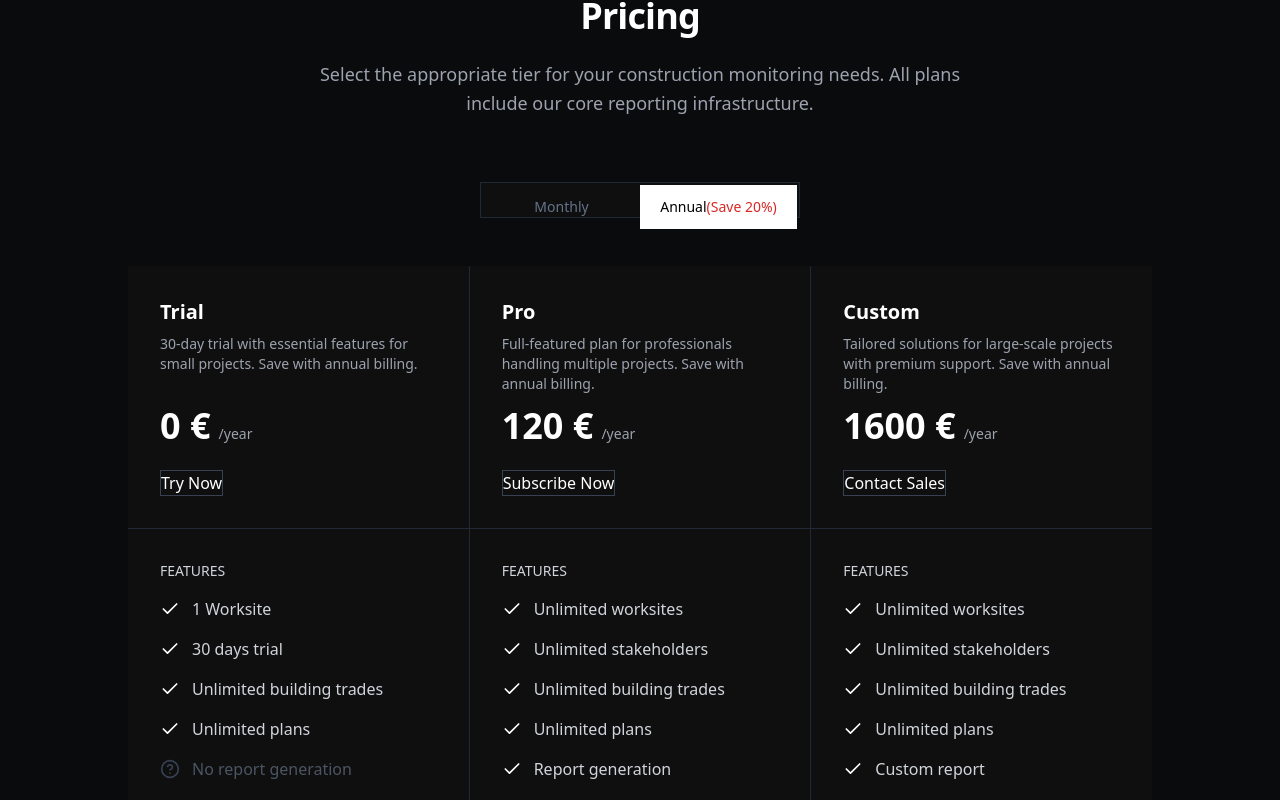
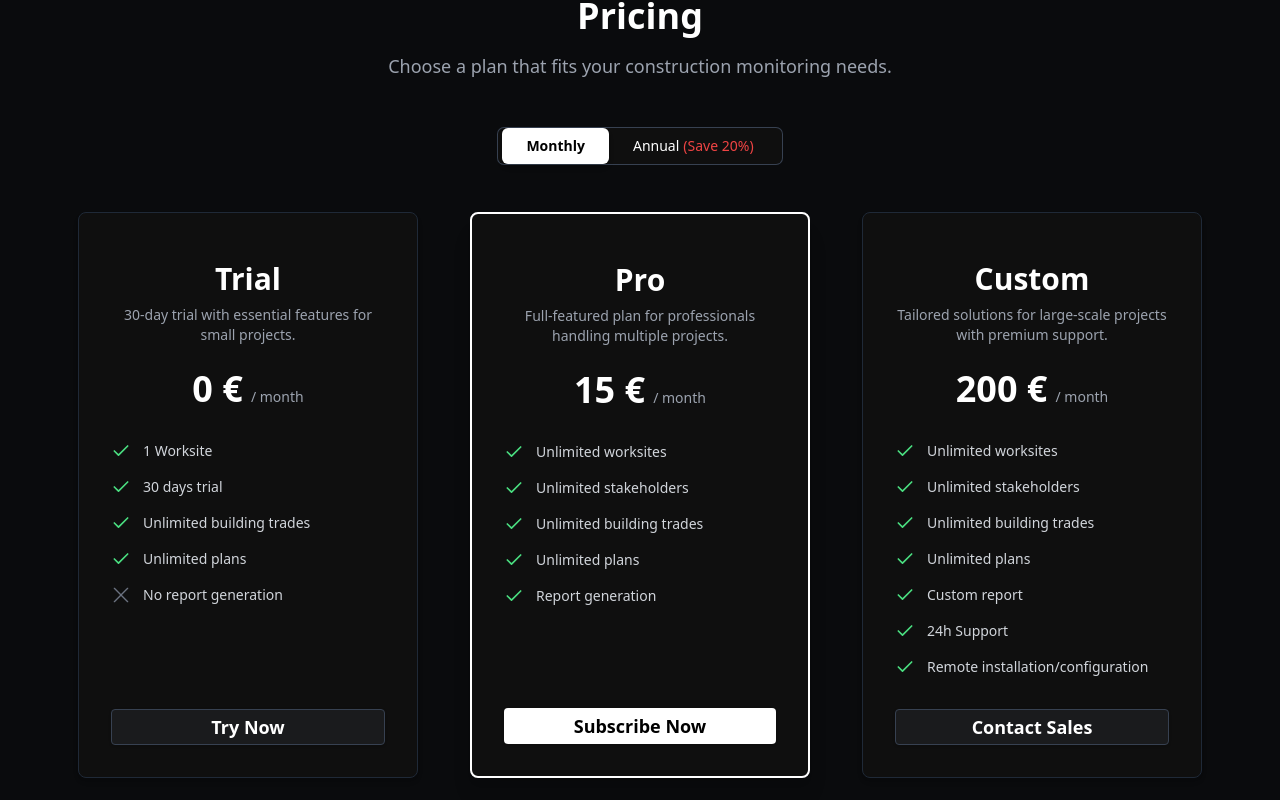
Before and after one commit to MichelMelhem/webapp_bestreport_new, a React (Vite) app: page / in a window 1280 px wide. Shown: the part 5100-5900 px from the top of the page. Built offline with nearby package versions, Linux system fonts and the light colour scheme.

Commit message:
Improved pricing section

```diff
--- a/src/components/sections/PricingSection.tsx
+++ b/src/components/sections/PricingSection.tsx
@@ -1,16 +1,17 @@
-import React from "react"
-import { motion } from "framer-motion"
-import { Check, HelpCircle, ArrowRight } from "lucide-react"
-import { Tabs, TabsContent, TabsList, TabsTrigger } from "../ui/tabs"
-import { Button } from "../ui/button"
+import React from "react";
+import { motion } from "framer-motion";
+import { Check, Cross, HelpCircle } from "lucide-react";
+import { Tabs, TabsContent, TabsList, TabsTrigger } from "../ui/tabs";
+import { Button } from "../ui/button";
+import { Cross1Icon } from "@radix-ui/react-icons";
 
 interface PricingPlan {
-  title: string
-  price: string
-  description: string
-  features: { name: string; included: boolean }[]
-  popular?: boolean
-  buttonText?: string
+  title: string;
+  price: string;
+  description: string;
+  features: { name: string; included: boolean }[];
+  popular?: boolean;
+  buttonText?: string;
 }
 
 const PricingSection = () => {
@@ -24,9 +25,9 @@ const PricingSection = () => {
         { name: "30 days trial", included: true },
         { name: "Unlimited building trades", included: true },
         { name: "Unlimited plans", included: true },
-        { name: "No report generation", included: false }
+        { name: "No report generation", included: false },
       ],
-      buttonText: "Try Now"
+      buttonText: "Try Now",
     },
     {
       title: "Pro",
@@ -37,9 +38,10 @@ const PricingSection = () => {
         { name: "Unlimited stakeholders", included: true },
         { name: "Unlimited building trades", included: true },
         { name: "Unlimited plans", included: true },
-        { name: "Report generation", included: true }
+        { name: "Report generation", included: true },
       ],
-      buttonText: "Subscribe Now"
+      buttonText: "Subscribe Now",
+      popular: true,
     },
     {
       title: "Custom",
@@ -52,232 +54,111 @@ const PricingSection = () => {
         { name: "Unlimited plans", included: true },
         { name: "Custom report", included: true },
         { name: "24h Support", included: true },
-        { name: "Remote installation/configuration", included: true }
+        { name: "Remote installation/configuration", included: true },
       ],
-      buttonText: "Contact Sales"
-    }
-  ]
+      buttonText: "Contact Sales",
+    },
+  ];
 
   const yearlyPlans: PricingPlan[] = monthlyPlans.map((plan) => ({
     ...plan,
-    price: `${parseInt(plan.price.replace("€", "")) * 10 * 0.8} €`,
-    description: plan.description + " Save with annual billing."
-  }))
-
-  const containerVariants = {
-    hidden: { opacity: 0 },
-    visible: {
-      opacity: 1,
-      transition: {
-        staggerChildren: 0.1
-      }
-    }
-  }
-
-  const itemVariants = {
-    hidden: { y: 20, opacity: 0 },
-    visible: {
-      y: 0,
-      opacity: 1,
-      transition: {
-        type: "spring",
-        stiffness: 100
-      }
-    },
-    hover: {
-      scale: 1.02,
-      transition: {
-        duration: 0.2
-      }
-    }
-  }
-
+    price: `${parseInt(plan.price) * 10 * 0.8} €`,
+    description: plan.description + " Save 20% with annual billing.",
+  }));
   return (
-    <section id="pricing" className="py-24 md:py-32 px-4 md:px-8 bg-[#0A0B0D] relative">
-      {/* Background elements */}
+    <section id="pricing" className="relative py-24 md:py-32 px-4 md:px-8 bg-[#0A0B0D]">
       <div className="absolute top-0 left-0 w-full h-px bg-gradient-to-r from-transparent via-gray-800 to-transparent"></div>
       <div className="absolute bottom-0 left-0 w-full h-px bg-gradient-to-r from-transparent via-gray-800 to-transparent"></div>
+      <div className="max-w-6xl mx-auto text-center">
+        <h2 className="text-4xl font-extrabold text-white mb-4">Pricing</h2>
+        <p className="text-gray-400 max-w-2xl mx-auto text-lg mb-12">
+          Choose a plan that fits your construction monitoring needs.
+        </p>
 
-      <div className="max-w-7xl mx-auto relative z-10">
-        <div className="text-center mb-16">
-          <motion.h2
-            initial={{ opacity: 0, y: -20 }}
-            whileInView={{ opacity: 1, y: 0 }}
-            viewport={{ once: true }}
-            transition={{ duration: 0.5 }}
-            className="text-3xl md:text-4xl font-bold mb-6 text-white tracking-tight">
-            Pricing
-          </motion.h2>
-
-          <motion.p
-            initial={{ opacity: 0, y: -10 }}
-            whileInView={{ opacity: 1, y: 0 }}
-            viewport={{ once: true }}
-            transition={{ duration: 0.5, delay: 0.1 }}
-            className="text-gray-400 max-w-2xl mx-auto text-lg leading-relaxed">
-            Select the appropriate tier for your construction monitoring needs. All plans include
-            our core reporting infrastructure.
-          </motion.p>
-        </div>
-
-        <Tabs defaultValue="yearly" className="w-full max-w-5xl mx-auto mb-10">
-          <TabsList className="grid w-full max-w-xs mx-auto grid-cols-2 bg-[#0F0F0F] rounded-none p-0.5 border border-gray-800">
+        <Tabs defaultValue="monthly" className="w-full mx-auto">
+          <TabsList className="flex w-fit mx-auto bg-[#0F0F0F] rounded-md p-1 ring-1 ring-gray-700">
             <TabsTrigger
               value="monthly"
-              className="rounded-none data-[state=active]:bg-white data-[state=active]:text-black data-[state=active]:shadow-none py-3">
+              className="flex-1 px-6 py-2 rounded-md transition-all duration-200 text-white hover:bg-gray-800
+      data-[state=active]:bg-white data-[state=active]:text-black data-[state=active]:font-semibold data-[state=active]:shadow-md"
+            >
               Monthly
             </TabsTrigger>
             <TabsTrigger
               value="yearly"
-              className="rounded-none data-[state=active]:bg-white data-[state=active]:text-black data-[state=active]:shadow-none py-3">
-              Annual <div className="text-red-600 "> (Save 20%)</div>
+              className="flex-1 px-6 py-2 rounded-md transition-all duration-200 text-white hover:bg-gray-800
+      data-[state=active]:bg-white data-[state=active]:text-black data-[state=active]:font-semibold data-[state=active]:shadow-md"
+            >
+              Annual <span className="text-red-500 text-sm ml-1 whitespace-nowrap">(Save 20%)</span>
             </TabsTrigger>
           </TabsList>
 
           <TabsContent value="monthly">
-            <motion.div
-              variants={containerVariants}
-              initial="hidden"
-              whileInView="visible"
-              viewport={{ once: true }}
-              className="grid grid-cols-1 md:grid-cols-3 gap-px mt-12 bg-gray-800">
-              {monthlyPlans.map((plan, index) => (
-                <motion.div
-                  key={index}
-                  variants={itemVariants}
-                  whileHover="hover"
-                  className="bg-[#0A0B0D]">
-                  <div
-                    className={`h - full transition - all duration - 300 ${plan.popular ? "border-t-2 border-t-white" : ""}`}>
-                    <div className="p-8 bg-[#0F0F0F]">
-                      {plan.popular && (
-                        <div className="inline-block bg-white text-black text-xs font-bold px-3 py-1 mb-4">
-                          MOST POPULAR
-                        </div>
-                      )}
-                      <h3 className="text-xl font-bold mb-2 text-white">{plan.title}</h3>
-                      <p className="text-sm mb-6 text-gray-400 h-12">{plan.description}</p>
-                      <div className="flex items-baseline mb-6">
-                        <span className="text-4xl font-bold text-white">{plan.price}</span>
-                        <span className="text-sm ml-2 text-gray-400">/month</span>
-                      </div>
-                      <button
-                        className={`w - full py - 3 px - 4 font - medium transition - all duration - 300 ${
-                          plan.popular
-                            ? "bg-white text-black hover:bg-gray-100"
-                            : "bg-[#0F0F0F] text-white border border-gray-700 hover:border-white/50"
-                        }`}>
-                        {plan.buttonText}
-                      </button>
-                    </div>
-
-                    <div className="p-8 bg-[#0F0F0F] border-t border-gray-800">
-                      <p className="text-sm font-medium mb-4 text-gray-300">FEATURES</p>
-                      <ul className="space-y-4">
-                        {plan.features.map((feature, idx) => (
-                          <li key={idx} className="flex items-start">
-                            {feature.included ? (
-                              <Check className="h-5 w-5 text-white mr-3 mt-0.5 flex-shrink-0" />
-                            ) : (
-                              <HelpCircle className="h-5 w-5 text-gray-700 mr-3 mt-0.5 flex-shrink-0" />
-                            )}
-                            <span className={feature.included ? "text-gray-300" : "text-gray-600"}>
-                              {feature.name}
-                            </span>
-                          </li>
-                        ))}
-                      </ul>
-                    </div>
-                  </div>
-                </motion.div>
-              ))}
-            </motion.div>
+            <PricingGrid plans={monthlyPlans} yearly={false} />
           </TabsContent>
-
           <TabsContent value="yearly">
-            <motion.div
-              variants={containerVariants}
-              initial="hidden"
-              whileInView="visible"
-              viewport={{ once: true }}
-              className="grid grid-cols-1 md:grid-cols-3 gap-px mt-12 bg-gray-800">
-              {yearlyPlans.map((plan, index) => (
-                <motion.div
-                  key={index}
-                  variants={itemVariants}
-                  whileHover="hover"
-                  className="bg-[#0A0B0D]">
-                  <div
-                    className={`h - full transition - all duration - 300 ${plan.popular ? "border-t-2 border-t-white" : ""}`}>
-                    <div className="p-8 bg-[#0F0F0F]">
-                      {plan.popular && (
-                        <div className="inline-block bg-white text-black text-xs font-bold px-3 py-1 mb-4">
-                          MOST POPULAR
-                        </div>
-                      )}
-                      <h3 className="text-xl font-bold mb-2 text-white">{plan.title}</h3>
-                      <p className="text-sm mb-6 text-gray-400 h-12">{plan.description}</p>
-                      <div className="flex items-baseline mb-6">
-                        <span className="text-4xl font-bold text-white">{plan.price}</span>
-                        <span className="text-sm ml-2 text-gray-400">/year</span>
-                      </div>
-                      <button
-                        className={`w - full py - 3 px - 4 font - medium transition - all duration - 300 ${
-                          plan.popular
-                            ? "bg-white text-black hover:bg-gray-100"
-                            : "bg-[#0F0F0F] text-white border border-gray-700 hover:border-white/50"
-                        }`}>
-                        {plan.buttonText}
-                      </button>
-                    </div>
-
-                    <div className="p-8 bg-[#0F0F0F] border-t border-gray-800">
-                      <p className="text-sm font-medium mb-4 text-gray-300">FEATURES</p>
-                      <ul className="space-y-4">
-                        {plan.features.map((feature, idx) => (
-                          <li key={idx} className="flex items-start">
-                            {feature.included ? (
-                              <Check className="h-5 w-5 text-white mr-3 mt-0.5 flex-shrink-0" />
-                            ) : (
-                              <HelpCircle className="h-5 w-5 text-gray-700 mr-3 mt-0.5 flex-shrink-0" />
-                            )}
-                            <span className={feature.included ? "text-gray-300" : "text-gray-600"}>
-                              {feature.name}
-                            </span>
-                          </li>
-                        ))}
-                      </ul>
-                    </div>
-                  </div>
-                </motion.div>
-              ))}
-            </motion.div>
+            <PricingGrid plans={yearlyPlans} yearly={true} />
           </TabsContent>
         </Tabs>
+      </div>
+    </section>
+  );
+};
 
+const PricingGrid = ({ plans, yearly }: { plans: PricingPlan[], yearly: boolean }) => {
+  return (
+    <motion.div
+      initial={{ opacity: 0, y: 20 }}
+      whileInView={{ opacity: 1, y: 0 }}
+      viewport={{ once: true }}
+      transition={{ duration: 0.5 }}
+      className="grid grid-cols-1 md:grid-cols-3 gap-6 justify-center mt-12"
+    >
+      {plans.map((plan, index) => (
         <motion.div
-          initial={{ opacity: 0, y: 20 }}
-          whileInView={{ opacity: 1, y: 0 }}
-          viewport={{ once: true }}
-          transition={{ duration: 0.5 }}
-          className="mt-20 p-8 bg-[#0F0F0F] border border-gray-800 max-w-3xl mx-auto">
-          <div className="flex flex-col md:flex-row items-center justify-between gap-6">
+          key={index}
+          whileHover={{ y: -5 }}
+          transition={{ type: "spring", stiffness: 300 }}
+          className={`relative w-full max-w-[340px] rounded-lg mx-auto bg-[#0F0F0F] border border-gray-800 p-8
+            ${plan.popular ? "border-2 border-white shadow-xl" : "shadow-md"}`}
+        >
+          <div className="flex flex-col justify-between h-full">
             <div>
-              <h3 className="text-xl font-semibold mb-2 text-white">
-                You have further questions ?
-              </h3>
-              <p className="text-gray-400 mb-0">
-                Our enterprise team can create a custom package for your specific requirements.
-              </p>
+              <div className="mb-8">
+                <h3 className="text-3xl font-extrabold text-white mt-4 mb-2">{plan.title}</h3>
+                <p className="text-gray-400 text-sm mb-6">{plan.description}</p>
+
+                <div className="flex justify-center items-baseline mt-6 space-x-2">
+                  <span className="text-4xl font-extrabold text-white">{plan.price}</span>
+                  <span className="text-sm text-gray-400"> {yearly ? '/ year' : '/ month'}</span>
+                </div>
+              </div>
+
+              <ul className="space-y-4 mb-8 text-left">
+                {plan.features.map((feature, idx) => (
+                  <li key={idx} className="flex items-center text-gray-300 text-sm">
+                    {feature.included ? (
+                      <Check className="h-5 w-5 text-green-400 mr-3 flex-shrink-0" />
+                    ) : (
+                      <Cross1Icon className="h-5 w-5 text-gray-500 mr-3 flex-shrink-0" />
+                    )}
+                    {feature.name}
+                  </li>
+                ))}
+              </ul>
             </div>
-            <Button className="bg-[#0F0F0F] text-white border border-gray-700 hover:border-white/50 hover:bg-[#0F0F0F] rounded-none whitespace-nowrap flex items-center gap-2">
-              Contact Enterprise Sales <ArrowRight className="h-4 w-4" />
+
+            <Button
+              className={`w-full py-4 rounded-sm text-lg font-semibold transition-all
+                ${plan.popular ? "bg-white text-black hover:bg-gray-200" : "bg-[#1A1B1D] text-white hover:bg-[#222] border border-gray-700"}`}
+            >
+              {plan.buttonText}
             </Button>
           </div>
         </motion.div>
-      </div>
-    </section>
-  )
-}
+      ))}
+    </motion.div>
+  );
+};
 
-export default PricingSection
+export default PricingSection;
--- a/src/components/ui/tabs.tsx
+++ b/src/components/ui/tabs.tsx
@@ -1,6 +1,5 @@
 import * as React from "react"
 import * as TabsPrimitive from "@radix-ui/react-tabs"
-
 import { cn } from "@/lib/utils"
 
 const Tabs = TabsPrimitive.Root
@@ -8,7 +7,8 @@ const Tabs = TabsPrimitive.Root
 const TabsList = React.forwardRef<
   React.ElementRef<typeof TabsPrimitive.List>,
   React.ComponentPropsWithoutRef<typeof TabsPrimitive.List>
->(({ className, ...props }, ref) => (
+>(function TabsList({ className, ...props }, ref) {
+  return (
     <TabsPrimitive.List
       ref={ref}
       className={cn(
@@ -17,28 +17,35 @@ const TabsList = React.forwardRef<
       )}
       {...props}
     />
-))
-TabsList.displayName = TabsPrimitive.List.displayName
+  )
+})
+TabsList.displayName = "TabsList"
 
 const TabsTrigger = React.forwardRef<
   React.ElementRef<typeof TabsPrimitive.Trigger>,
   React.ComponentPropsWithoutRef<typeof TabsPrimitive.Trigger>
->(({ className, ...props }, ref) => (
+>(function TabsTrigger({ className, ...props }, ref) {
+  return (
     <TabsPrimitive.Trigger
       ref={ref}
       className={cn(
-      "inline-flex items-center justify-center whitespace-nowrap rounded-md px-3 py-1 text-sm font-medium ring-offset-background transition-all focus-visible:outline-none focus-visible:ring-2 focus-visible:ring-ring focus-visible:ring-offset-2 disabled:pointer-events-none disabled:opacity-50 data-[state=active]:bg-background data-[state=active]:text-foreground data-[state=active]:shadow",
+        "inline-flex items-center justify-center whitespace-nowrap rounded-md px-3 py-1 text-sm font-medium ring-offset-background transition-all",
+        "focus-visible:outline-none focus-visible:ring-2 focus-visible:ring-ring focus-visible:ring-offset-2",
+        "disabled:pointer-events-none disabled:opacity-50",
+        "data-[state=active]:bg-background data-[state=active]:text-foreground data-[state=active]:shadow",
         className
       )}
       {...props}
     />
-))
-TabsTrigger.displayName = TabsPrimitive.Trigger.displayName
+  )
+})
+TabsTrigger.displayName = "TabsTrigger"
 
 const TabsContent = React.forwardRef<
   React.ElementRef<typeof TabsPrimitive.Content>,
   React.ComponentPropsWithoutRef<typeof TabsPrimitive.Content>
->(({ className, ...props }, ref) => (
+>(function TabsContent({ className, ...props }, ref) {
+  return (
     <TabsPrimitive.Content
       ref={ref}
       className={cn(
@@ -47,7 +54,8 @@ const TabsContent = React.forwardRef<
       )}
       {...props}
     />
-))
-TabsContent.displayName = TabsPrimitive.Content.displayName
+  )
+})
+TabsContent.displayName = "TabsContent"
 
 export { Tabs, TabsList, TabsTrigger, TabsContent }
```
Lines whose indentation alone changed are shown as unchanged.
